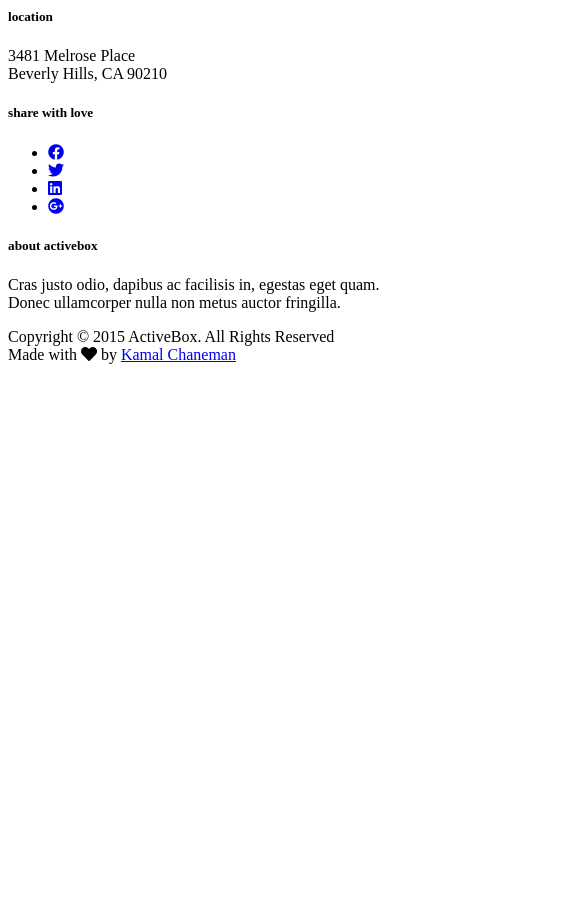
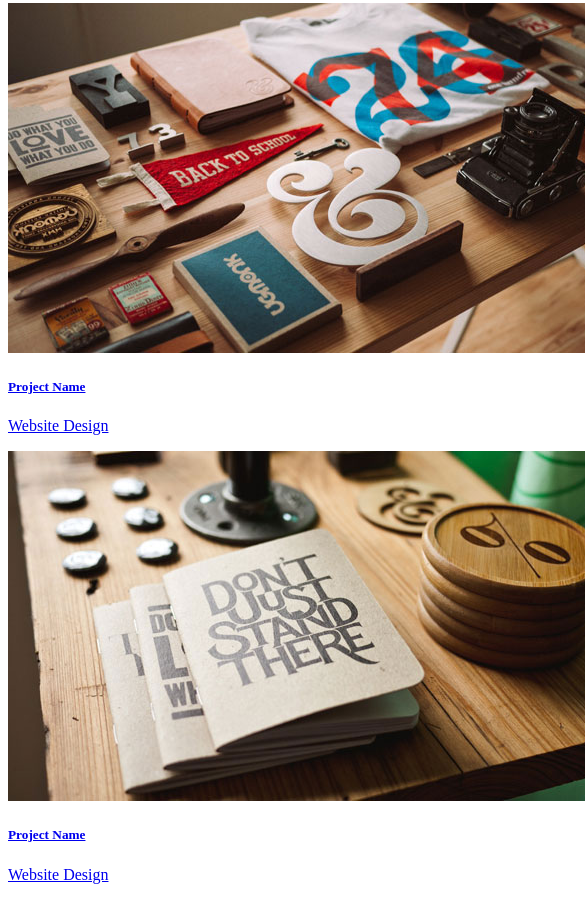
Before and after one commit to StudyCool/task_holiday_KulykAnn, a website: page src/index.html in a window 390 px wide. Shown: the part 1057-1954 px from the top of the page, 585 px wide, since content can reach past the window. Before the commit the page ends 1437 px from the top, so only its background shows below. Drawn offline with Linux system fonts and the light colour scheme.

Commit message:
added section works

```diff
--- a/src/assets/scss/feature.scss
+++ b/src/assets/scss/feature.scss
@@ -53,6 +53,10 @@
 }
 
 .featureContainer {
+
   display: flex;
   flex-direction: column;
 }
+@media screen and (min-width: 768px) {
+  flex-direction: row;
+}
--- a/src/assets/scss/styles.scss
+++ b/src/assets/scss/styles.scss
@@ -5,6 +5,7 @@
 @import "navigation";
 @import "button";
 @import "feature";
+@import "works";
 
 
 body {
@@ -55,6 +56,43 @@ img {
 .text-center{
   text-align: center;
 }
+
+.work:nth-child(1) {
+  -moz-animation-delay: 0.1s;
+  -webkit-animation-delay: 0.1s;
+  animation-delay: 0.1s; }
+.work:nth-child(2) {
+  -moz-animation-delay: 0.2s;
+  -webkit-animation-delay: 0.2s;
+  animation-delay: 0.2s; }
+.work:nth-child(3) {
+  -moz-animation-delay: 0.3s;
+  -webkit-animation-delay: 0.3s;
+  animation-delay: 0.3s; }
+.work:nth-child(4) {
+  -moz-animation-delay: 0.4s;
+  -webkit-animation-delay: 0.4s;
+  animation-delay: 0.4s; }
+.work:nth-child(5) {
+  -moz-animation-delay: 0.8s;
+  -webkit-animation-delay: 0.8s;
+  animation-delay: 0.8s; }
+.work:nth-child(6) {
+  -moz-animation-delay: 0.7s;
+  -webkit-animation-delay: 0.7s;
+  animation-delay: 0.7s; }
+.work:nth-child(7) {
+  -moz-animation-delay: 0.6s;
+  -webkit-animation-delay: 0.6s;
+  animation-delay: 0.6s; }
+.work:nth-child(8) {
+  -moz-animation-delay: 0.5s;
+  -webkit-animation-delay: 0.5s;
+  animation-delay: 0.5s; }
+
+.animated {
+  visibility: visible; }
+
 /* ==========================================================================
 	Font Icon (http://www.elegantthemes.com/blog/freebie-of-the-week/free-line-style-icons)
 ========================================================================== */
--- /dev/null
+++ b/src/assets/scss/works.scss
@@ -0,0 +1,65 @@
+
+
+.work {
+  -moz-box-shadow: 0 0 0 1px #fff;
+  -webkit-box-shadow: 0 0 0 1px #fff;
+  box-shadow: 0 0 0 1px #fff;
+  min-height: 350px;
+  overflow: hidden;
+  position: relative;
+  visibility: hidden; }
+.work .overlay {
+  background: rgba(232, 69, 69, 0.9);
+  height: 100%;
+  left: 0;
+  opacity: 0;
+  position: absolute;
+  top: 0;
+  width: 100%;
+  -moz-transition: opacity, 0.3s;
+  -o-transition: opacity, 0.3s;
+  -webkit-transition: opacity, 0.3s;
+  transition: opacity, 0.3s; }
+.work .overlay-caption {
+  position: absolute;
+  text-align: center;
+  top: 50%;
+  width: 100%;
+  -moz-transform: translateY(-50%);
+  -ms-transform: translateY(-50%);
+  -webkit-transform: translateY(-50%);
+  transform: translateY(-50%); }
+.work h5, .work p, .work img {
+  -moz-transition: all, 0.5s;
+  -o-transition: all, 0.5s;
+  -webkit-transition: all, 0.5s;
+  transition: all, 0.5s; }
+.work h5, .work p {
+  color: #fff;
+  margin: 0;
+  opacity: 0; }
+.work h5 {
+  margin-bottom: 5px;
+  -moz-transform: translate3d(0, -200%, 0);
+  -ms-transform: translate3d(0, -200%, 0);
+  -webkit-transform: translate3d(0, -200%, 0);
+  transform: translate3d(0, -200%, 0); }
+.work p {
+  -moz-transform: translate3d(0, 200%, 0);
+  -ms-transform: translate3d(0, 200%, 0);
+  -webkit-transform: translate3d(0, 200%, 0);
+  transform: translate3d(0, 200%, 0); }
+
+.work-box:hover img {
+  -moz-transform: scale(1.2);
+  -ms-transform: scale(1.2);
+  -webkit-transform: scale(1.2);
+  transform: scale(1.2); }
+.work-box:hover .overlay {
+  opacity: 1; }
+.work-box:hover .overlay h5, .work-box:hover .overlay p {
+  opacity: 1;
+  -moz-transform: translate3d(0, 0, 0);
+  -ms-transform: translate3d(0, 0, 0);
+  -webkit-transform: translate3d(0, 0, 0);
+  transform: translate3d(0, 0, 0); }
--- a/src/index.html
+++ b/src/index.html
@@ -36,7 +36,6 @@
         </div>
     </div>
 </section>
-
 <section id="features" class="features section">
     <div class="featureContainer">
         <div class="icon">
@@ -85,7 +84,100 @@
         </div>
     </div>
 </section>
-
+<section id="works" class="works section no-padding">
+    <div class="container-fluid">
+        <div class="row no-gutter">
+            <div class="col-lg-3 col-md-6 col-sm-6 work animated fadeIn">
+                <a href="./assets/images/work-1.jpg" class="work-box">
+                    <img src="./assets/images/work-1.jpg" alt="">
+                    <div class="overlay">
+                        <div class="overlay-caption">
+                            <h5>Project Name</h5>
+                            <p>Website Design</p>
+                        </div>
+                    </div><!-- overlay -->
+                </a>
+            </div>
+            <div class="col-lg-3 col-md-6 col-sm-6 work animated fadeIn">
+                <a href="./assets/images/work-2.jpg" class="work-box">
+                    <img src="./assets/images/work-2.jpg" alt="">
+                    <div class="overlay">
+                        <div class="overlay-caption">
+                            <h5>Project Name</h5>
+                            <p>Website Design</p>
+                        </div>
+                    </div><!-- overlay -->
+                </a>
+            </div>
+            <div class="col-lg-3 col-md-6 col-sm-6 work animated fadeIn">
+                <a href="./assets/images/work-3.jpg" class="work-box">
+                    <img src="./assets/images/work-3.jpg" alt="">
+                    <div class="overlay">
+                        <div class="overlay-caption">
+                            <h5>Project Name</h5>
+                            <p>Website Design</p>
+                        </div>
+                    </div><!-- overlay -->
+                </a>
+            </div>
+            <div class="col-lg-3 col-md-6 col-sm-6 work animated fadeIn">
+                <a href="./assets/images/work-4.jpg" class="work-box">
+                    <img src="./assets/images/work-4.jpg" alt="">
+                    <div class="overlay">
+                        <div class="overlay-caption">
+                            <h5>Project Name</h5>
+                            <p>Website Design</p>
+                        </div>
+                    </div><!-- overlay -->
+                </a>
+            </div>
+            <div class="col-lg-3 col-md-6 col-sm-6 work animated fadeIn">
+                <a href="./assets/images/work-5.jpg" class="work-box">
+                    <img src="./assets/images/work-5.jpg" alt="">
+                    <div class="overlay">
+                        <div class="overlay-caption">
+                            <h5>Project Name</h5>
+                            <p>Website Design</p>
+                        </div>
+                    </div><!-- overlay -->
+                </a>
+            </div>
+            <div class="col-lg-3 col-md-6 col-sm-6 work animated fadeIn">
+                <a href="./assets/images/work-6.jpg" class="work-box">
+                    <img src="./assets/images/work-6.jpg" alt="">
+                    <div class="overlay">
+                        <div class="overlay-caption">
+                            <h5>Project Name</h5>
+                            <p>Website Design</p>
+                        </div>
+                    </div><!-- overlay -->
+                </a>
+            </div>
+            <div class="col-lg-3 col-md-6 col-sm-6 work animated fadeIn">
+                <a href="./assets/images/work-7.jpg" class="work-box">
+                    <img src="./assets/images/work-7.jpg" alt="">
+                    <div class="overlay">
+                        <div class="overlay-caption">
+                            <h5>Project Name</h5>
+                            <p>Website Design</p>
+                        </div>
+                    </div><!-- overlay -->
+                </a>
+            </div>
+            <div class="col-lg-3 col-md-6 col-sm-6 work animated fadeIn">
+                <a href="./assets/images/work-8.jpg" class="work-box">
+                    <img src="./assets/images/work-8.jpg" alt="">
+                    <div class="overlay">
+                        <div class="overlay-caption">
+                            <h5>Project Name</h5>
+                            <p>Website Design</p>
+                        </div>
+                    </div><!-- overlay -->
+                </a>
+            </div>
+        </div>
+    </div>
+</section>
 <footer id="pageFooter">
     <div class="footerTop">
         <div class="container footerContainer">
```
